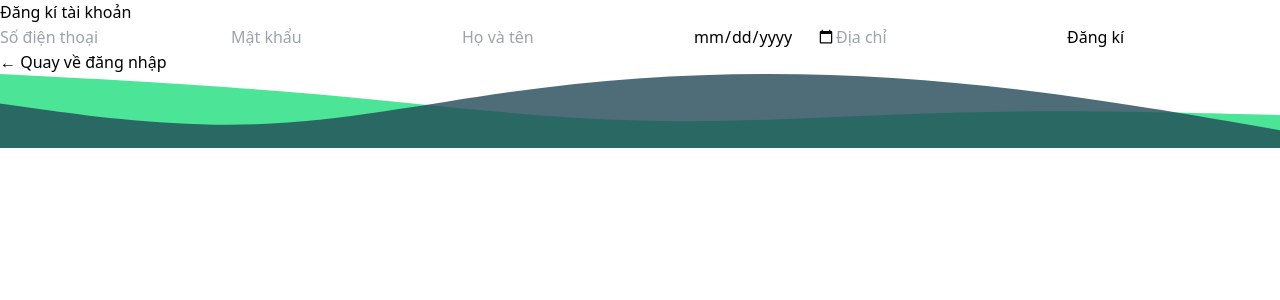
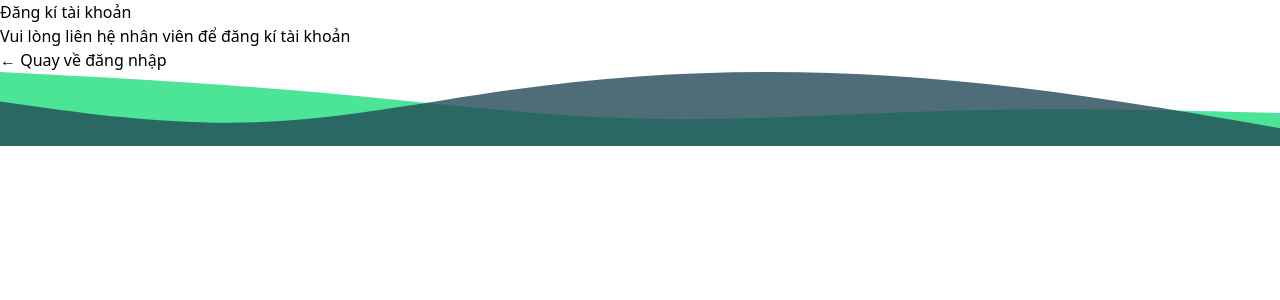
Before and after one commit to cukhoaimon/dental-clinic-management-system, a React (Vite) app in the folder user/: page /signup in a window 1280 px wide. Shown: the top 300 px of the page. Built offline with nearby package versions, Linux system fonts and the light colour scheme.

Commit message:
Remove sign up form

```diff
--- a/user/src/features/authentication/SignupForm.jsx
+++ b/user/src/features/authentication/SignupForm.jsx
@@ -1,15 +1,18 @@
-import { useForm } from "react-hook-form";
+/* import { useForm } from "react-hook-form"; */
 import { Link } from "react-router-dom";
 function SignupForm() {
-  const { register, handleSubmit } = useForm();
-  const onSubmit = (data) => console.log(data);
+  /* const { register, handleSubmit } = useForm();
+  const onSubmit = (data) => console.log(data); */
   // Todo
   return (
     <div>
       <div className=" mb-10 text-center text-[64px] font-medium leading-tight text-cyan-900">
         Đăng kí tài khoản
       </div>
-      <form
+      <p className="text-center">
+        Vui lòng liên hệ nhân viên để đăng kí tài khoản
+      </p>
+      {/* <form
         className="flex  flex-col items-center gap-6"
         onSubmit={handleSubmit(onSubmit)}
       >
@@ -58,7 +61,7 @@ function SignupForm() {
             Đăng kí
           </span>
         </button>
-      </form>
+      </form> */}
       <div className="mt-5 text-center">
         <Link
           to="/login"
```
